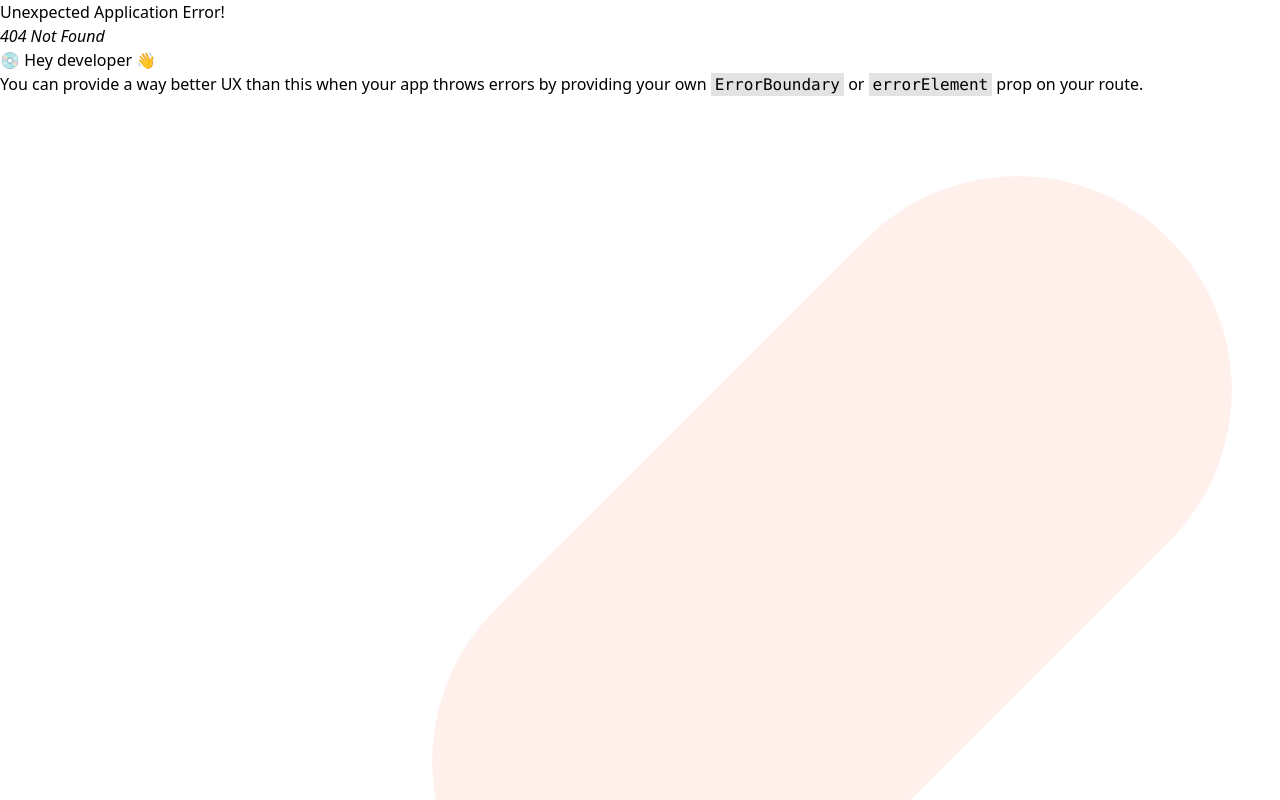
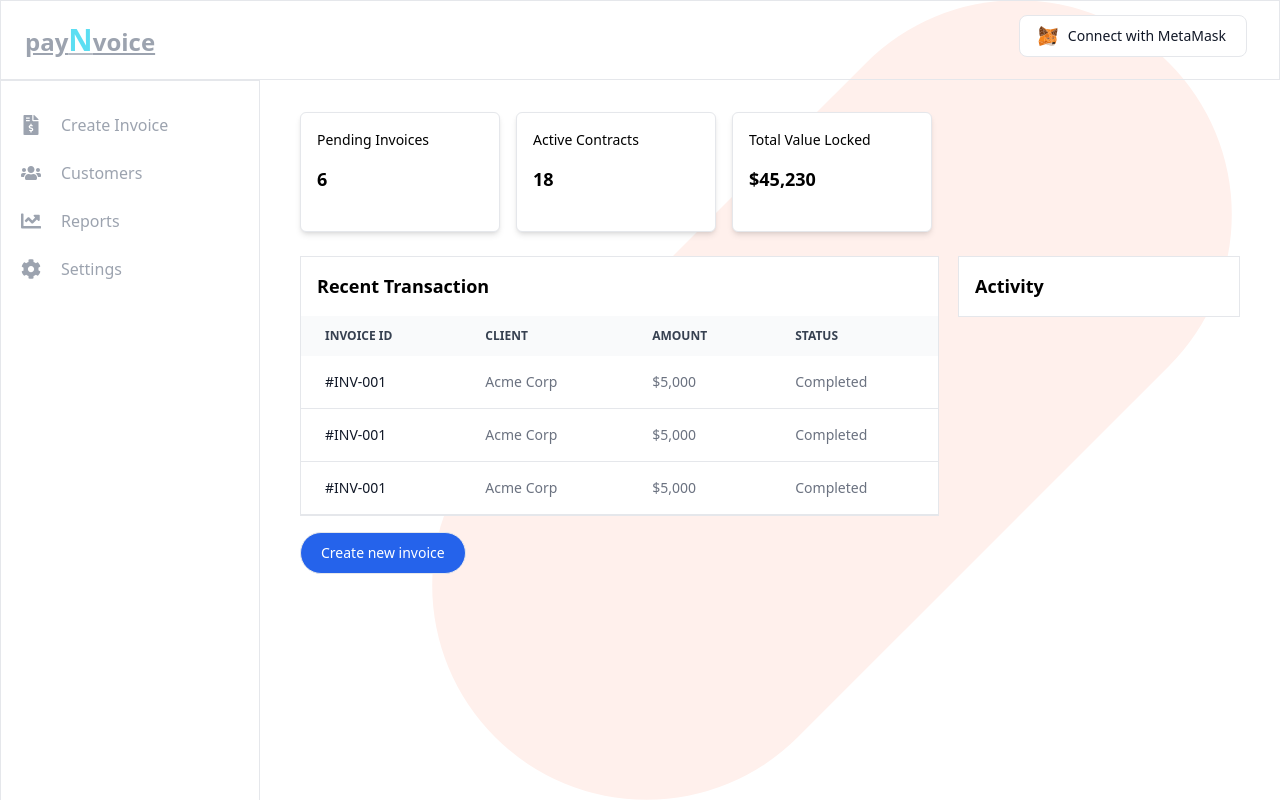
Before and after one commit to PayNVoice/frontend, a React (Vite) app: page /invoice/overview in a window 1280 px wide. Before the commit this address had no page. Built offline with nearby package versions, Linux system fonts and the light colour scheme; the HTML template or start-up script is replaced by a standard one.

Commit message:
chore: overview page

```diff
--- a/src/index.css
+++ b/src/index.css
@@ -1,16 +1,20 @@
 @tailwind base;
 @tailwind components;
 @tailwind utilities;
-
+* {
+  margin: 0;
+  padding: 0;
+  box-sizing: border-box;
+}
 body {
-  background-image: url('../src/assets/images/bg-tablet-pattern.svg');
+  background-image: url("../src/assets/images/bg-tablet-pattern.svg");
   background-repeat: no-repeat;
   background-size: 800px;
   background-position: 90% -25%;
 }
 
 #cta {
-  background-image: url('./assets/images/bg-simplify-section-desktop.svg');
+  background-image: url("./assets/images/bg-simplify-section-desktop.svg");
   background-repeat: no-repeat;
 }
 
@@ -21,7 +25,7 @@ body {
   }
 
   #cta {
-    background-image: url('./assets/images/bg-simplify-section-mobile.svg');
+    background-image: url("./assets/images/bg-simplify-section-mobile.svg");
   }
 }
 
--- /dev/null
+++ b/src/pages/dashboard/overview.jsx
@@ -0,0 +1,75 @@
+const SummaryCard = ({ title, value }) => {
+  return (
+    <div className="summary-card w-[200px] h-[120px] p-[16px]  bg-white border-grey border-[1px] border-solid rounded-md shadow-md ">
+      <p className="title mb-4 text-[14px] text-[black] ">{title}</p>
+      <p className="title  text-[18px] text-[black] font-semibold">{value}</p>
+    </div>
+  );
+};
+const Overview = () => {
+  return (
+    <div className="dashboard-overview py-8">
+      <div className="summary-cards-container flex gap-4 items-center flex-wrap">
+        <SummaryCard title="Pending Invoices" value={6} />
+        <SummaryCard title="Active Contracts" value={18} />
+        <SummaryCard title="Total Value Locked" value={"$45,230"} />
+      </div>
+
+      <div className="activity-and-transactions mt-6 flex flex-wrap gap-2 items-start justify-between">
+        <div className="transactions w-[100%] bg-white border-grey border-[1px] border-solid md:w-[68%]">
+          <h3 className=" p-4 text-[18px] text-[black] font-bold">
+            Recent Transaction
+          </h3>
+
+          <div class="relative overflow-x-auto">
+            <table class="w-full text-sm text-left rtl:text-right text-gray-500 dark:text-gray-400">
+              <thead class="text-xs text-gray-700 uppercase bg-gray-50 dark:bg-gray-700 dark:text-gray-400">
+                <tr>
+                  <th scope="col" class="px-6 py-3">
+                    Invoice ID
+                  </th>
+                  <th scope="col" class="px-6 py-3">
+                    Client
+                  </th>
+                  <th scope="col" class="px-6 py-3">
+                    Amount
+                  </th>
+                  <th scope="col" class="px-6 py-3">
+                    Status
+                  </th>
+                </tr>
+              </thead>
+              <tbody>
+                {[1, 2, 3].map((item) => (
+                  <tr class="bg-white border-b dark:bg-gray-800 dark:border-gray-700">
+                    <th
+                      scope="row"
+                      class="px-6 py-4 font-medium text-gray-900 whitespace-nowrap dark:text-white"
+                    >
+                      #INV-001{" "}
+                    </th>
+                    <td class="px-6 py-4">Acme Corp</td>
+                    <td class="px-6 py-4">$5,000</td>
+                    <td class="px-6 py-4">Completed</td>
+                  </tr>
+                ))}
+              </tbody>
+            </table>
+          </div>
+        </div>
+        <div className="activity p-4 w-[100%]  bg-white border-grey border-[1px] border-solid md:w-[30%]">
+          <h3 className="text-[18px] text-[black] font-bold ">Activity</h3>
+        </div>
+      </div>
+
+      <button
+        type="button"
+        className="text-gray-900 mt-4  bg-blue-600 text-white hover:bg-gray-100 border border-gray-200 focus:ring-4 focus:outline-none focus:ring-gray-100 font-medium rounded-full text-sm px-5 py-2.5 text-center inline-flex items-center dark:focus:ring-gray-600 dark:bg-gray-800 dark:border-gray-700 dark:text-white dark:hover:bg-gray-700 me-2 mb-2"
+      >
+        Create new invoice
+      </button>
+    </div>
+  );
+};
+
+export default Overview;
--- a/src/router/Router.jsx
+++ b/src/router/Router.jsx
@@ -10,6 +10,7 @@ import RootLayout from "../layout/RootLayout";
 
 // PAGES
 import Home from "../pages/homePage/Home";
+import Overview from "../pages/dashboard/overview";
 
 const router = createBrowserRouter(
   createRoutesFromElements(
@@ -21,6 +22,7 @@ const router = createBrowserRouter(
       <Route path="invoice" element={<RootLayout />}>
         {/* TO NAVIGATE TO THIS ROUTE JUST GO TO: /invoice/test  */}
         <Route path="test" element={<p>hello</p>} />
+        <Route path="overview" element={<Overview />} />
       </Route>
     </Route>
   )
```
Also changed, not shown: 1 other file (tests, documents, lock files or other folders).
